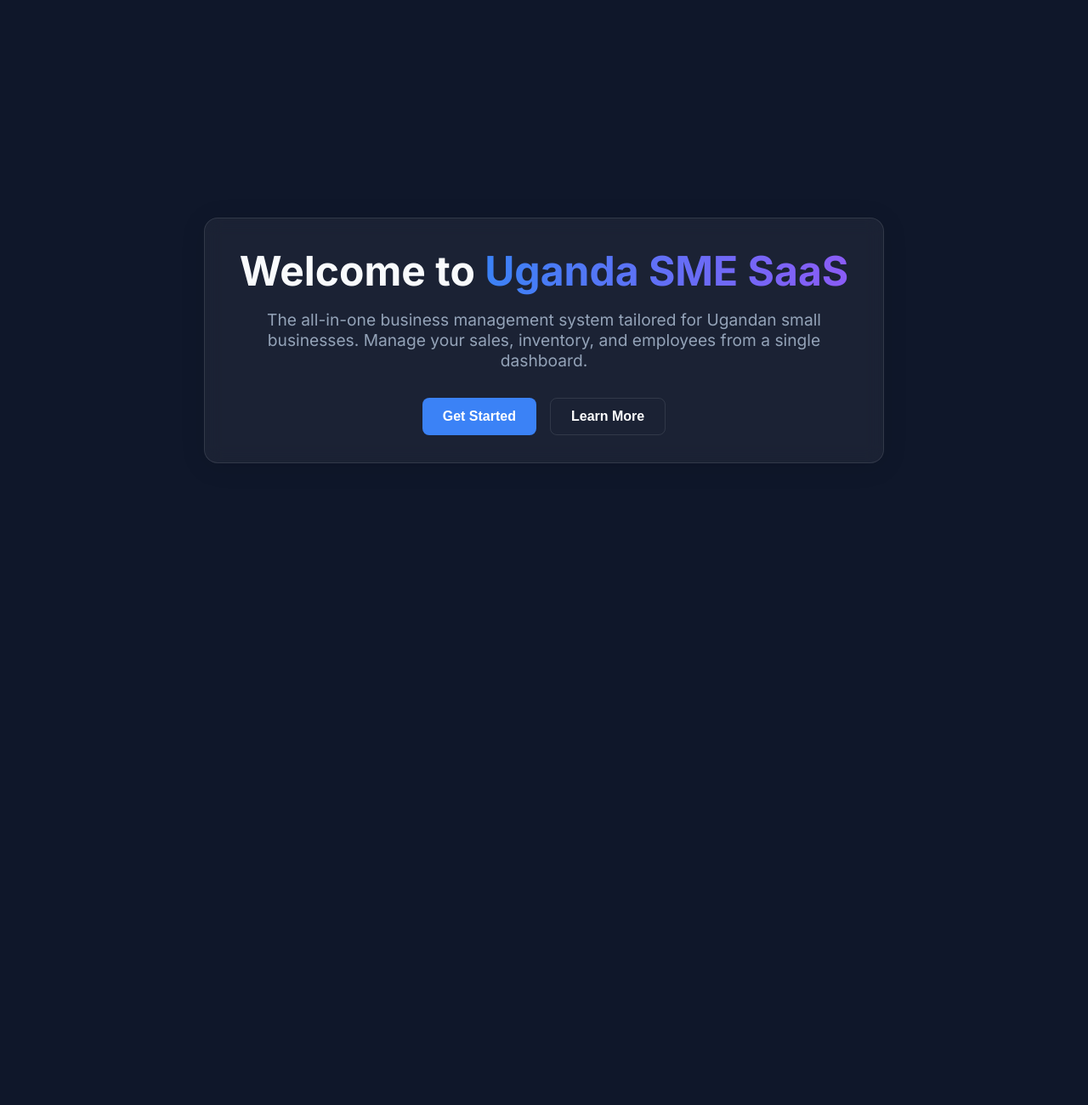
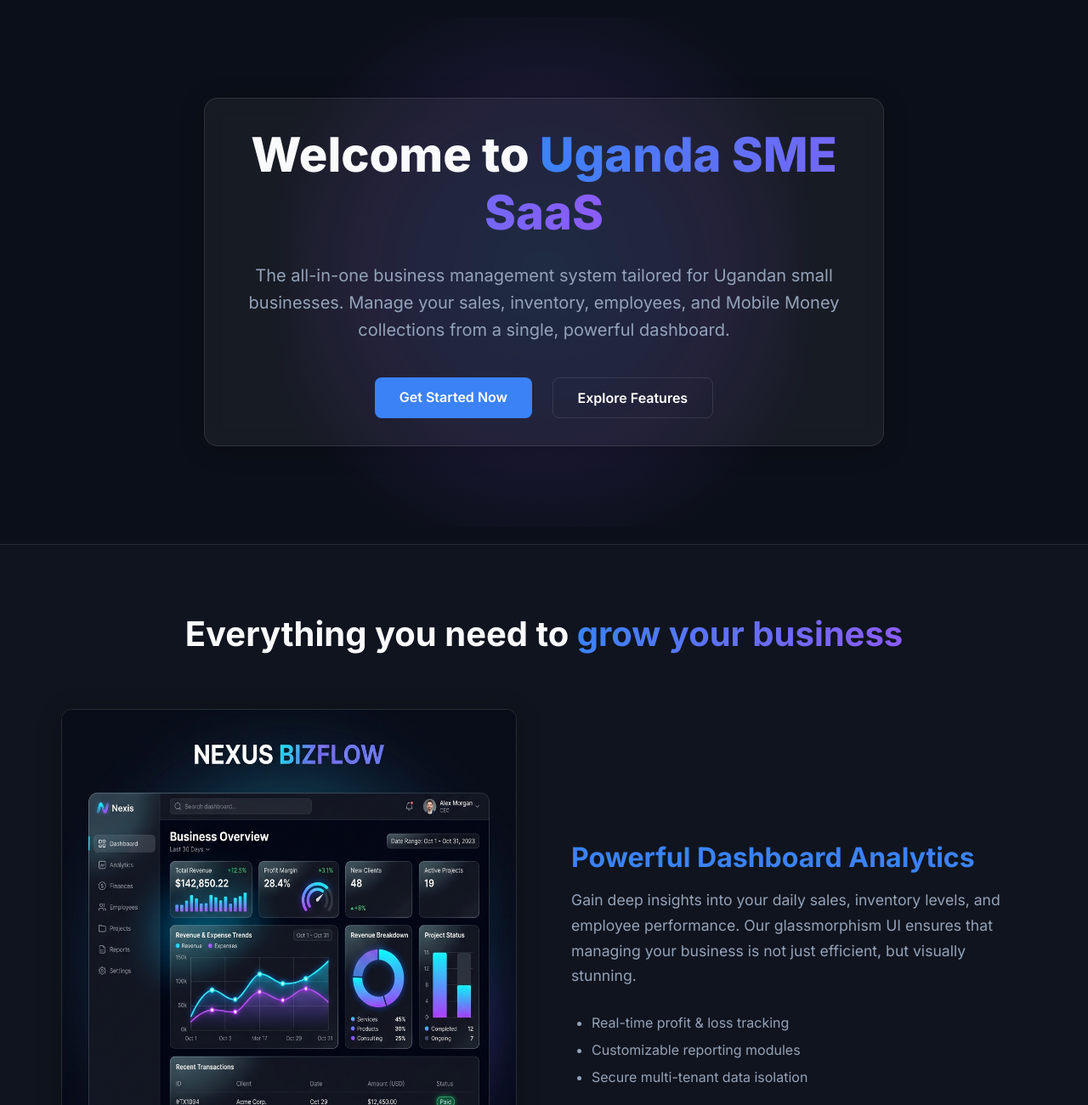
Before and after one commit to laptertechnologies-hue/MYBUSINESS, a Next.js app: page / in a window 1280 px wide. Shown: the top 1300 px of the page at 85% size. Before the commit the page ends 800 px from the top, so only its background shows below. Built offline with nearby package versions, Linux system fonts and the light colour scheme.

Commit message:
Feat: Add images, new features section, and register page

```diff
--- a/src/app/globals.css
+++ b/src/app/globals.css
@@ -1,12 +1,13 @@
 :root {
-  --bg-color: #0f172a; /* Slate 900 */
+  --bg-color: #0b0f19; /* Deeper Dark Slate */
   --text-primary: #f8fafc; /* Slate 50 */
   --text-secondary: #94a3b8; /* Slate 400 */
   --accent-color: #3b82f6; /* Blue 500 */
   --accent-hover: #2563eb; /* Blue 600 */
+  --accent-purple: #8b5cf6;
   --glass-bg: rgba(255, 255, 255, 0.05);
   --glass-border: rgba(255, 255, 255, 0.1);
-  --glass-shadow: 0 4px 30px rgba(0, 0, 0, 0.1);
+  --glass-shadow: 0 4px 30px rgba(0, 0, 0, 0.2);
 }
 
 * {
@@ -16,12 +17,13 @@
 }
 
 body {
-  font-family: -apple-system, BlinkMacSystemFont, "Segoe UI", Roboto, Helvetica, Arial, sans-serif;
+  font-family: inherit; /* Inherited from layout.tsx Inter font */
   background-color: var(--bg-color);
   color: var(--text-primary);
   min-height: 100vh;
   display: flex;
   flex-direction: column;
+  overflow-x: hidden;
 }
 
 a {
@@ -29,10 +31,16 @@ a {
   text-decoration: none;
 }
 
+.container {
+  max-width: 1200px;
+  margin: 0 auto;
+  padding: 0 2rem;
+}
+
 .glass-panel {
   background: var(--glass-bg);
-  backdrop-filter: blur(10px);
-  -webkit-backdrop-filter: blur(10px);
+  backdrop-filter: blur(12px);
+  -webkit-backdrop-filter: blur(12px);
   border: 1px solid var(--glass-border);
   border-radius: 16px;
   box-shadow: var(--glass-shadow);
@@ -42,7 +50,7 @@ a {
 
 .glass-panel:hover {
   transform: translateY(-5px);
-  box-shadow: 0 10px 40px rgba(0, 0, 0, 0.2);
+  box-shadow: 0 10px 40px rgba(0, 0, 0, 0.4);
 }
 
 .btn-primary {
@@ -50,33 +58,96 @@ a {
   color: #fff;
   border: none;
   border-radius: 8px;
-  padding: 0.75rem 1.5rem;
+  padding: 0.8rem 1.8rem;
   font-size: 1rem;
   font-weight: 600;
   cursor: pointer;
-  transition: background-color 0.2s ease, transform 0.1s ease;
+  transition: background-color 0.2s ease, transform 0.1s ease, box-shadow 0.2s ease;
+  display: inline-block;
+  text-align: center;
 }
 
 .btn-primary:hover {
   background-color: var(--accent-hover);
+  box-shadow: 0 0 15px rgba(59, 130, 246, 0.4);
 }
 
 .btn-primary:active {
   transform: scale(0.98);
 }
 
+.btn-secondary {
+  background-color: transparent;
+  color: #fff;
+  border: 1px solid var(--glass-border);
+  border-radius: 8px;
+  padding: 0.8rem 1.8rem;
+  font-size: 1rem;
+  font-weight: 600;
+  cursor: pointer;
+  transition: background-color 0.2s ease, transform 0.1s ease;
+  display: inline-block;
+  text-align: center;
+}
+
+.btn-secondary:hover {
+  background-color: rgba(255, 255, 255, 0.1);
+}
+
 .gradient-text {
-  background: linear-gradient(90deg, #3b82f6, #8b5cf6);
+  background: linear-gradient(90deg, var(--accent-color), var(--accent-purple));
   -webkit-background-clip: text;
   -webkit-text-fill-color: transparent;
   background-clip: text;
 }
 
-main {
-  flex: 1;
+/* Sections */
+.hero-section {
   display: flex;
   flex-direction: column;
   align-items: center;
   justify-content: center;
-  padding: 2rem;
+  padding: 6rem 2rem;
+  text-align: center;
+  min-height: 80vh;
+  position: relative;
 }
+
+.hero-bg-glow {
+  position: absolute;
+  top: 50%;
+  left: 50%;
+  transform: translate(-50%, -50%);
+  width: 600px;
+  height: 600px;
+  background: radial-gradient(circle, rgba(59,130,246,0.15) 0%, rgba(139,92,246,0.1) 50%, rgba(11,15,25,0) 80%);
+  z-index: -1;
+  pointer-events: none;
+}
+
+.features-section {
+  padding: 5rem 0;
+  background-color: rgba(255, 255, 255, 0.02);
+  border-top: 1px solid var(--glass-border);
+}
+
+.grid-2-col {
+  display: grid;
+  grid-template-columns: 1fr 1fr;
+  gap: 4rem;
+  align-items: center;
+}
+
+@media (max-width: 768px) {
+  .grid-2-col {
+    grid-template-columns: 1fr;
+    gap: 2rem;
+  }
+}
+
+.feature-image {
+  width: 100%;
+  border-radius: 12px;
+  border: 1px solid var(--glass-border);
+  box-shadow: var(--glass-shadow);
+}
--- a/src/app/page.tsx
+++ b/src/app/page.tsx
@@ -1,18 +1,95 @@
+import Link from 'next/link';
+import Image from 'next/image';
+
 export default function Home() {
   return (
     <main>
-      <div className="glass-panel" style={{ maxWidth: '800px', textAlign: 'center' }}>
-        <h1 style={{ fontSize: '3rem', marginBottom: '1rem' }}>
-          Welcome to <span className="gradient-text">Uganda SME SaaS</span>
-        </h1>
-        <p style={{ fontSize: '1.2rem', color: 'var(--text-secondary)', marginBottom: '2rem' }}>
-          The all-in-one business management system tailored for Ugandan small businesses. Manage your sales, inventory, and employees from a single dashboard.
-        </p>
-        <div style={{ display: 'flex', gap: '1rem', justifyContent: 'center' }}>
-          <button className="btn-primary">Get Started</button>
-          <button className="btn-primary" style={{ backgroundColor: 'transparent', border: '1px solid var(--glass-border)' }}>Learn More</button>
+      {/* Hero Section */}
+      <section className="hero-section">
+        <div className="hero-bg-glow"></div>
+        <div className="glass-panel" style={{ maxWidth: '800px', margin: '0 auto', position: 'relative', zIndex: 10 }}>
+          <h1 style={{ fontSize: '3.5rem', marginBottom: '1.5rem', fontWeight: 800 }}>
+            Welcome to <span className="gradient-text">Uganda SME SaaS</span>
+          </h1>
+          <p style={{ fontSize: '1.25rem', color: 'var(--text-secondary)', marginBottom: '2.5rem', lineHeight: '1.6' }}>
+            The all-in-one business management system tailored for Ugandan small businesses.
+            Manage your sales, inventory, employees, and Mobile Money collections from a single, powerful dashboard.
+          </p>
+          <div style={{ display: 'flex', gap: '1.5rem', justifyContent: 'center' }}>
+            <Link href="/register" className="btn-primary">
+              Get Started Now
+            </Link>
+            <Link href="#features" className="btn-secondary">
+              Explore Features
+            </Link>
+          </div>
         </div>
-      </div>
+      </section>
+
+      {/* Features Section */}
+      <section id="features" className="features-section">
+        <div className="container">
+          <div style={{ textAlign: 'center', marginBottom: '4rem' }}>
+            <h2 style={{ fontSize: '2.5rem', fontWeight: 700 }}>
+              Everything you need to <span className="gradient-text">grow your business</span>
+            </h2>
+          </div>
+
+          {/* Feature 1: The Dashboard */}
+          <div className="grid-2-col" style={{ marginBottom: '6rem' }}>
+            <div>
+              <Image
+                src="/dashboard_mockup.png"
+                alt="Business Management Dashboard"
+                width={800}
+                height={600}
+                className="feature-image"
+              />
+            </div>
+            <div>
+              <h3 style={{ fontSize: '2rem', marginBottom: '1rem', color: 'var(--accent-color)' }}>
+                Powerful Dashboard Analytics
+              </h3>
+              <p style={{ fontSize: '1.1rem', color: 'var(--text-secondary)', lineHeight: '1.7', marginBottom: '1.5rem' }}>
+                Gain deep insights into your daily sales, inventory levels, and employee performance.
+                Our glassmorphism UI ensures that managing your business is not just efficient, but visually stunning.
+              </p>
+              <ul style={{ color: 'var(--text-secondary)', lineHeight: '2', paddingLeft: '1.5rem' }}>
+                <li>Real-time profit & loss tracking</li>
+                <li>Customizable reporting modules</li>
+                <li>Secure multi-tenant data isolation</li>
+              </ul>
+            </div>
+          </div>
+
+          {/* Feature 2: Growth & Integration */}
+          <div className="grid-2-col">
+            <div style={{ order: 2 }}>
+              <Image
+                src="/business_growth.png"
+                alt="Business Growth in Africa"
+                width={800}
+                height={600}
+                className="feature-image"
+              />
+            </div>
+            <div style={{ order: 1 }}>
+              <h3 style={{ fontSize: '2rem', marginBottom: '1rem', color: 'var(--accent-purple)' }}>
+                Seamless Local Integrations
+              </h3>
+              <p style={{ fontSize: '1.1rem', color: 'var(--text-secondary)', lineHeight: '1.7', marginBottom: '1.5rem' }}>
+                Built specifically for the Ugandan market. We integrate directly with local payment solutions so you can collect payments instantly without high aggregator fees.
+              </p>
+              <ul style={{ color: 'var(--text-secondary)', lineHeight: '2', paddingLeft: '1.5rem' }}>
+                <li>Direct MTN MoMo & Airtel Money API support</li>
+                <li>Automated tax calculation estimates (URA)</li>
+                <li>Industry-specific modules (Retail, Clinics, Restaurants)</li>
+              </ul>
+            </div>
+          </div>
+
+        </div>
+      </section>
     </main>
   );
 }
```
Also changed, not shown: src/app/register/page.tsx (added, +61 -0 lines), public/business_growth.png (added), public/dashboard_mockup.png (added).
